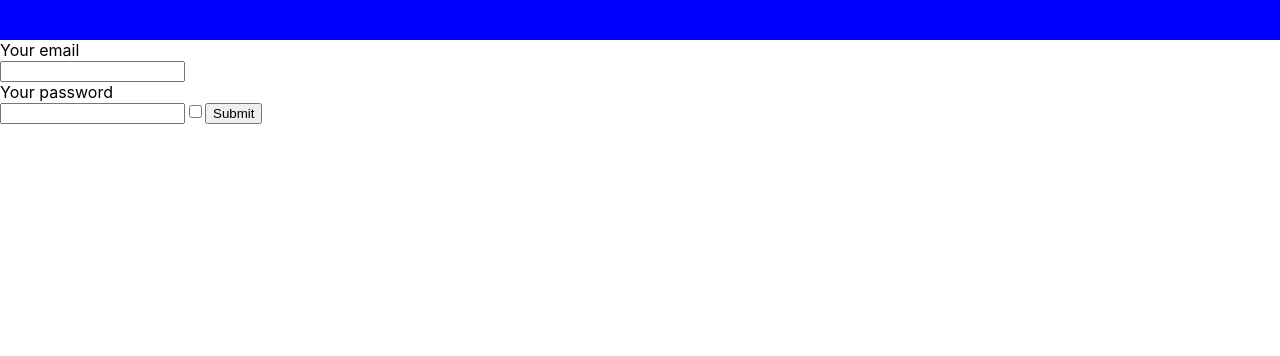
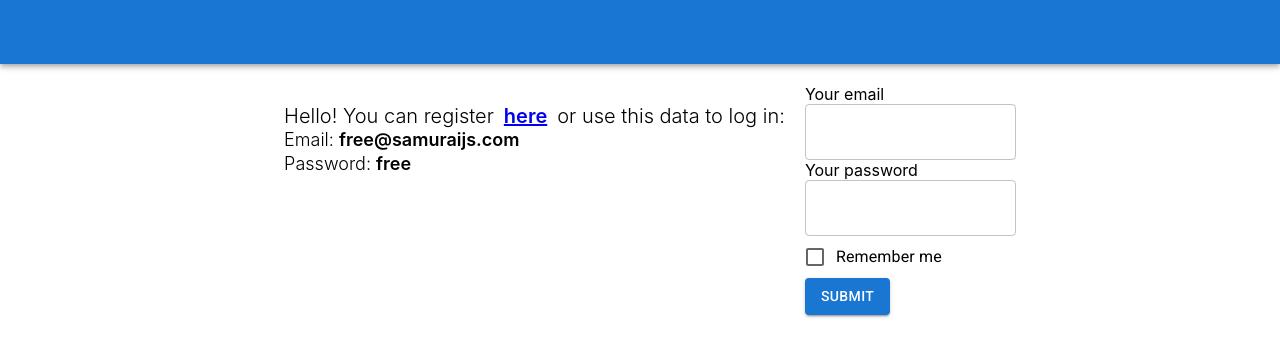
Before and after one commit to KobraMik/ToDoList, a React (Create React App) app: page /login in a window 1280 px wide. Shown: the top 356 px of the page. Built offline with nearby package versions, Linux system fonts and the light colour scheme; no server answers.

Commit message:
feat: add page Login and some styles

```diff
--- a/package.json
+++ b/package.json
@@ -13,6 +13,8 @@
     "@types/react": "^17.0.0",
     "@types/react-dom": "^17.0.0",
     "@types/react-redux": "^7.1.18",
+    "@mui/icons-material": "^5.0.1",
+    "@mui/material": "^5.0.2",
     "axios": "^0.22.0",
     "formik": "^2.2.9",
     "react": "^17.0.2",
--- a/src/App.tsx
+++ b/src/App.tsx
@@ -3,11 +3,11 @@ import {TodolistsList} from './components/TodolistsList/TodolistsList'
 import {useDispatch, useSelector} from 'react-redux'
 import {AppRootStateType} from './redux/store'
 import {RequestStatusType} from './redux/app-reducer'
-// import AppBar from '@mui/material/AppBar';
-// import Toolbar from '@mui/material/Toolbar';
-// import Button from '@mui/material/Button';
-// import Container from '@mui/material/Container';
-// import LinearProgress from '@mui/material/LinearProgress';
+import AppBar from '@mui/material/AppBar';
+import Toolbar from '@mui/material/Toolbar';
+import Button from '@mui/material/Button';
+import Container from '@mui/material/Container';
+import LinearProgress from '@mui/material/LinearProgress';
 import {ErrorSnackbar} from './features/ErrorSnackbar/ErrorSnackbar'
 import {Link, Route, Routes} from 'react-router-dom';
 import Login from './components/Login/Login';
@@ -24,39 +24,32 @@ function App() {
 
     return (
         <>
-            {/*<ErrorSnackbar/>*/}
-            {/*<AppBar position="relative">*/}
-            {/*<Toolbar style={{display: 'flex', justifyContent: 'flex-end'}}>*/}
-            <Link to={'/login'}>
-                {/*<Button color="inherit" variant="outlined">Login</Button>*/}
-                {
-                    isAuth ?
-                        <div style={{height: '40px', backgroundColor: 'blue'}}>
-                            <button onClick={() => {
-                                dispatch(logout())
-                            }}>Logout
-                            </button>
-                        </div>
-                        :
-                        <div style={{height: '40px', backgroundColor: 'blue'}}></div>
+            <ErrorSnackbar/>
+            <AppBar position="relative">
+                <Toolbar style={{display: 'flex', justifyContent: 'flex-end'}}>
+                    <Link to={'/login'} style={{color: 'white', textDecoration: 'none'}}>
+                        {isAuth &&
+                            <Button color="inherit" variant="outlined"
+                                    onClick={() => {
+                                        dispatch(logout())
+                                    }}
+                            >Logout</Button>}
+                    </Link>
+                </Toolbar>
+                {status === 'loading' &&
+                    <LinearProgress style={{
+                        position: 'absolute',
+                        bottom: '-4px',
+                        width: '100%'
+                    }}/>
                 }
-            </Link>
-            {/*</Toolbar>*/}
-            {status === 'loading' &&
-                // <LinearProgress style={{
-                //     position: 'absolute',
-                //     bottom: '-4px',
-                //     width: '100%'
-                // }}/>
-                <div>LOADING...</div>
-            }
-            {/*</AppBar>*/}
-            {/*<Container fixed style={{margin: '20px 0'}}>*/}
-            <Routes>
-                <Route path="/" element={<TodolistsList/>}/>
-                <Route path="/login" element={<Login/>}/>
-            </Routes>
-            {/*</Container>*/}
+            </AppBar>
+            <Container fixed style={{margin: '20px auto'}}>
+                <Routes>
+                    <Route path="/" element={<TodolistsList/>}/>
+                    <Route path="/login" element={<Login/>}/>
+                </Routes>
+            </Container>
         </>
     )
 }
--- a/src/api/api.ts
+++ b/src/api/api.ts
@@ -43,7 +43,7 @@ export const authAPI = {
     me() {
         return instance.get(`auth/me`)
     },
-    login(email: string, password: string, rememberMe: boolean, captcha: string | null = null) {
+    login(email: string, password: string, rememberMe: boolean, captcha: string | undefined) {
         return instance.post(`auth/login`, {email, password, rememberMe, captcha})
     },
     logout() {
--- /dev/null
+++ b/src/components/Login/Login.module.css
@@ -0,0 +1,25 @@
+.title {
+    width: 100px;
+    margin: 0 auto;
+    font-size: 24px;
+}
+
+.text {
+    font-size: 20px;
+    font-weight: 300;
+    margin: 20px;
+    line-height: 24px;
+}
+
+.text a {
+    margin: 0 10px;
+    font-weight: 600;
+}
+
+.dataText {
+    font-size: 18px;
+}
+
+.dataText div span {
+    font-weight: 600;
+}
--- a/src/components/Login/Login.tsx
+++ b/src/components/Login/Login.tsx
@@ -1,23 +1,32 @@
-import React, {useEffect} from 'react';
+import React from 'react';
 import {Formik} from 'formik';
-import {authStateType, getAuthUserData, login} from '../../redux/auth-reducer';
+import {authStateType, login} from '../../redux/auth-reducer';
 import {useDispatch, useSelector} from 'react-redux';
 import {AppRootStateType} from '../../redux/store';
-import {Navigate, redirect} from 'react-router-dom';
-// import {Button, Checkbox, FormControlLabel, FormGroup, Grid, TextField} from '@mui/material';
+import {Navigate} from 'react-router-dom';
+import style from './Login.module.css'
+import {Button, Checkbox, FormControlLabel, FormGroup, Grid, TextField} from '@mui/material';
 
 const Login = () => {
     const dispatch = useDispatch()
-    const {isAuth} = useSelector<AppRootStateType, authStateType>((state) => state.auth)
+    const {isAuth, captchaUrl, error} = useSelector<AppRootStateType, authStateType>((state) => state.auth)
 
     if (isAuth) {
         return <Navigate to={'/'}/>
     }
 
     return (
-        // <Grid container columns={6} style={{justifyContent: 'center'}}>
+        <Grid container columns={6} style={{justifyContent: 'center'}}>
+            <div className={style.text}>Hello! You can register<a href="https://social-network.samuraijs.com/"
+                                                                  target="_blank">here</a>
+                or use this data to log in:
+                <div className={style.dataText}>
+                    <div>Email: <span>free@samuraijs.com</span></div>
+                    <div>Password: <span>free</span></div>
+                </div>
+            </div>
             <Formik
-            initialValues={{email: '', password: '', rememberMe: false}}
+                initialValues={{email: '', password: '', rememberMe: false, captchaUrl: undefined}}
                 validate={values => {
                     const errors = {};
                     if (!values.email) {
@@ -26,7 +35,7 @@ const Login = () => {
                     }
                 }}
                 onSubmit={(values) => {
-                dispatch(login(values.email, values.password, values.rememberMe, null))
+                    dispatch(login(values.email, values.password, values.rememberMe, values.captchaUrl))
                 }}
             >
                 {({
@@ -36,59 +45,64 @@ const Login = () => {
                       handleChange,
                       handleBlur,
                       handleSubmit,
-                  // isSubmitting,
                   }) => (
                     <form onSubmit={handleSubmit}>
                         <div>Your email</div>
-                    {/*<TextField*/}
-                    {/*    type="email"*/}
-                    {/*    name="email"*/}
-                    {/*    onChange={handleChange}*/}
-                    {/*    onBlur={handleBlur}*/}
-                    {/*    value={values.email}*/}
-                    {/*/>*/}
-                    <input type="email"
+                        <TextField
+                            type="email"
                             name="email"
                             onChange={handleChange}
                             onBlur={handleBlur}
-                           value={values.email}/>
+                            value={values.email}
+                        />
 
                         {errors.email && touched.email && errors.email}
                         <div>Your password</div>
-                    {/*<TextField*/}
-                    {/*    type="password"*/}
-                    {/*    name="password"*/}
-                    {/*    onChange={handleChange}*/}
-                    {/*    onBlur={handleBlur}*/}
-                    {/*    value={values.password}*/}
-                    {/*/>*/}
-                    <input type="password"
+                        <TextField
+                            type="password"
                             name="password"
                             onChange={handleChange}
                             onBlur={handleBlur}
-                           value={values.password}/>
+                            value={values.password}
+                        />
 
                         {errors.password && touched.password && errors.password}
-                    {/*<FormGroup>*/}
-                    {/*    <FormControlLabel control={<Checkbox*/}
-                    {/*        name="rememberMe"*/}
-                    {/*        onChange={handleChange}*/}
-                    {/*        checked={values.rememberMe}*/}
-                    {/*    />} label="Remember me"/>*/}
-                    {/*</FormGroup>*/}
-                    <input type="checkbox"
+                        <FormGroup>
+                            <FormControlLabel control={<Checkbox
                                 name="rememberMe"
                                 onChange={handleChange}
                                 checked={values.rememberMe}
+                            />} label="Remember me"/>
+                        </FormGroup>
+
+                        {captchaUrl && <div>
+                            <p style={{textAlign: 'center'}}><img src={captchaUrl} alt="captcha"/></p>
+                            <TextField
+                                type="text"
+                                name="captchaUrl"
+                                onChange={handleChange}
+                                onBlur={handleBlur}
+                                value={values.captchaUrl}
                             />
-                    {/*<Button type="submit" variant="contained">*/}
-                    {/*    Submit*/}
-                    {/*</Button>*/}
-                    <button type="submit">Submit</button>
+
+                        </div>}
+
+                        {error &&
+                            <div style={{
+                                border: '#f32020 2px solid',
+                                padding: '10px',
+                                color: '#fc8d8d',
+                                borderRadius: '7px',
+                                margin: '10px 0'
+                            }}><p style={{textAlign: 'center', margin: '0'}}>{error}</p></div>
+                        }
+                        <Button type="submit" variant="contained">
+                            Submit
+                        </Button>
                     </form>
                 )}
             </Formik>
-        // </Grid>
+        </Grid>
     );
 };
 
--- a/src/components/Task/Task.tsx
+++ b/src/components/Task/Task.tsx
@@ -1,8 +1,8 @@
 import React, {useCallback} from 'react'
 import {EditableText} from '../../features/EditableSpan/EditableText'
-// import ClearIcon from '@mui/icons-material/Clear';
-// import IconButton from '@mui/material/IconButton';
-// import Checkbox from '@mui/material/Checkbox';
+import ClearIcon from '@mui/icons-material/Clear';
+import IconButton from '@mui/material/IconButton';
+import Checkbox from '@mui/material/Checkbox';
 import {TaskStatuses, TaskType} from '../../api/api'
 import {removeTaskTC, updateTaskTC} from '../../redux/tasks-reducer';
 import {useDispatch} from 'react-redux';
@@ -26,21 +26,15 @@ export const Task = React.memo(({task, todolistId}: TaskPropsType) => {
     return <div key={task.id}
                 className={style.task + ' ' + `${task.status === TaskStatuses.Completed ? `${style.isDone}` : ''}`}>
         <div>
-            <input type="checkbox"
-                   checked={task.status === TaskStatuses.Completed}
-                   onChange={(e) => {
-                       changeStatus(task.id, e.currentTarget.checked, todolistId)
-                   }}/>
-            {/*<Checkbox*/}
-            {/*    checked={task.status === TaskStatuses.Completed}*/}
-            {/*    color="primary"*/}
-            {/*    onChange={(e) => {*/}
-            {/*        changeStatus(task.id, e.currentTarget.checked, todolistId)*/}
-            {/*    }}*/}
-            {/*/>*/}
+            <Checkbox
+                checked={task.status === TaskStatuses.Completed}
+                color="primary"
+                onChange={(e) => {
+                    changeStatus(task.id, e.currentTarget.checked, todolistId)
+                }}
+            />
             <EditableText value={task.title} onChange={onTitleChangeHandler}/>
         </div>
-        <div onClick={() => removeTask(task.id, todolistId)}>X</div>
-        {/*<IconButton onClick={() => removeTask(task.id, todolistId)}><ClearIcon/></IconButton>*/}
+        <IconButton onClick={() => removeTask(task.id, todolistId)}><ClearIcon/></IconButton>
     </div>
 })
--- a/src/components/TodolistsList/Todolist/Todolist.module.css
+++ b/src/components/TodolistsList/Todolist/Todolist.module.css
@@ -1,7 +1,3 @@
-.buttons {
-    padding-top: 10px;
-}
-
 .buttons button {
     margin: 0 2px;
 }
```
Also changed, not shown: src/components/TodolistsList/Todolist/Todolist.tsx (+19 -29 lines), src/components/TodolistsList/TodolistsList.tsx (+14 -21 lines), src/features/AddItemForm/AddItemForm.tsx (+13 -22 lines). Lines whose indentation alone changed are shown as unchanged.
